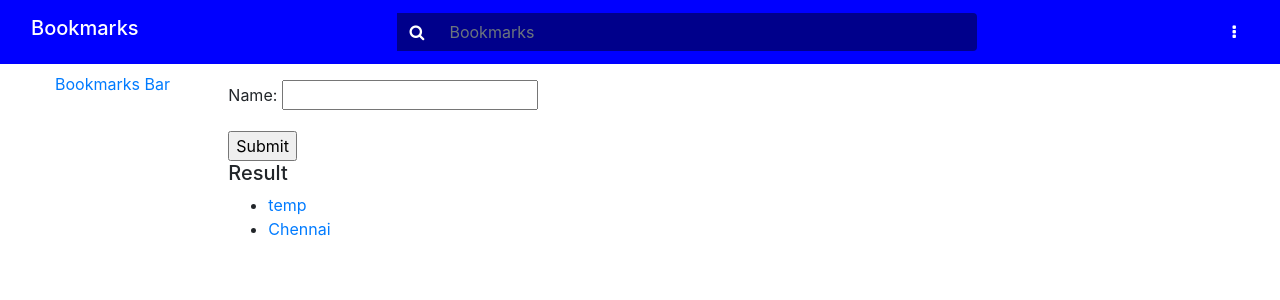
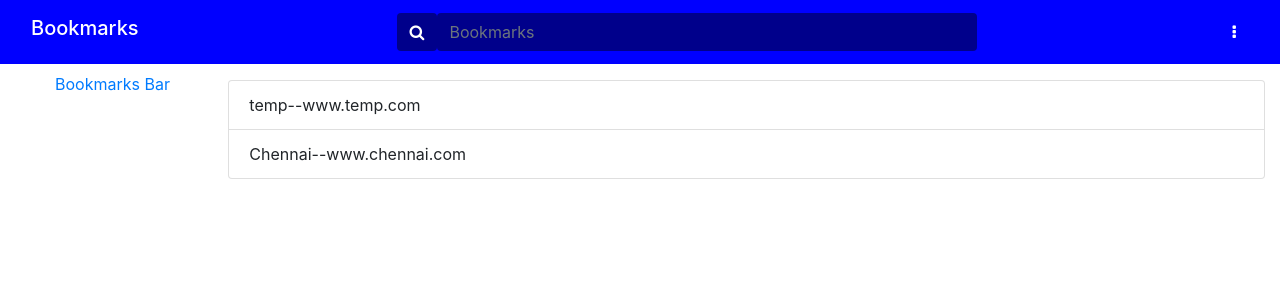
Before and after one commit to Mithilesh-M/Bookmarks-Django, a Django app: page /bookmarks/ in a window 1280 px wide. Shown: the top 300 px of the page. Run offline with Django 3.2, Linux system fonts and the light colour scheme; data comes from the database, SQL or seed files in the repository; parts of the project's set-up code (start-up, migrations or seed data) failed here and were passed over; some libraries are stand-ins or nearby versions.

Commit message:
Update search bar filter function to bookmarks app
Updated search filter

```diff
--- a/bookmarksapp/filters.py
+++ b/bookmarksapp/filters.py
@@ -3,6 +3,8 @@ from .models import Bookmarks
 
 
 class BookmarksFilter(django_filters.FilterSet):
+    name = django_filters.CharFilter(lookup_expr='icontains')
+
     class Meta:
         model = Bookmarks
         fields = ["name"]
--- a/bookmarksapp/templates/bookmarks.html
+++ b/bookmarksapp/templates/bookmarks.html
@@ -20,12 +20,14 @@
   <div class="container-fluid" >
     <h2 class="navbar-brand" style="color: white;">Bookmarks</h2>
     <div class="input-group container-fluid" style="width: 50%;">
+      <form method="get" style="display:flex; width: 100%;">
       <div class="input-group-append">
-        <button class="btn" type="button" style="background-color: darkblue;">
+        <button class="btn" type="submit" style="background-color: darkblue;">
           <i class="fa fa-search" style="color: white;"></i>
         </button>
       </div>
-      <input style="background-color:darkblue ; border: darkblue; color: white;" type="text" class="form-control" placeholder="Bookmarks">
+      <input style="background-color:darkblue ; border: darkblue; color: white;" type="text" class="form-control" name="name" id="id_name" placeholder="Bookmarks">
+      </form>
     </div>
   <div class="dropdown show">
     <a class="btn" href="#" role="button" id="dropdownMenuLink" data-toggle="dropdown" aria-haspopup="true" aria-expanded="false">
@@ -48,22 +50,14 @@
       </div>
 
   <div class="col-sm-10 pt-3">
-  <form method="get">
-        {{ filter.form.as_p }}
-        <input type="submit" />
-    </form>
-
-    <h5>Result</h5>
     {% if filter.qs %}
-    <ul>
+    <ul class="list-group">
     {% for bookmark in filter.qs %}
-      <li>
-        <a href="">{{ bookmark.name }}</a>
-      </li>
+        <li class="list-group-item">{{ bookmark.name }}--{{ bookmark.url }}</li>
     {% endfor %}
     </ul>
   {% else %}
-    <p>There are no event from the filter.</p>
+    <p>There are no bookmarks.</p>
   {% endif %}
     </div>
   </div>
```
